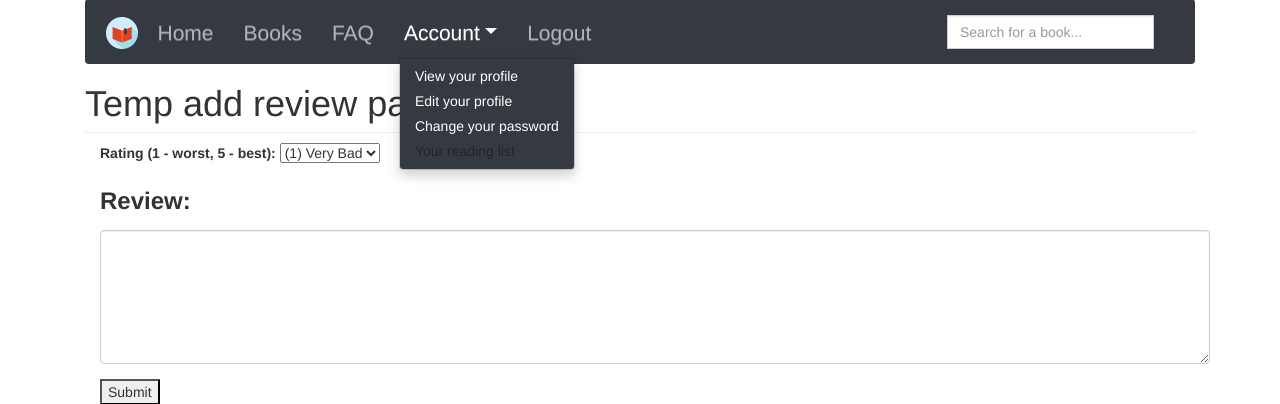
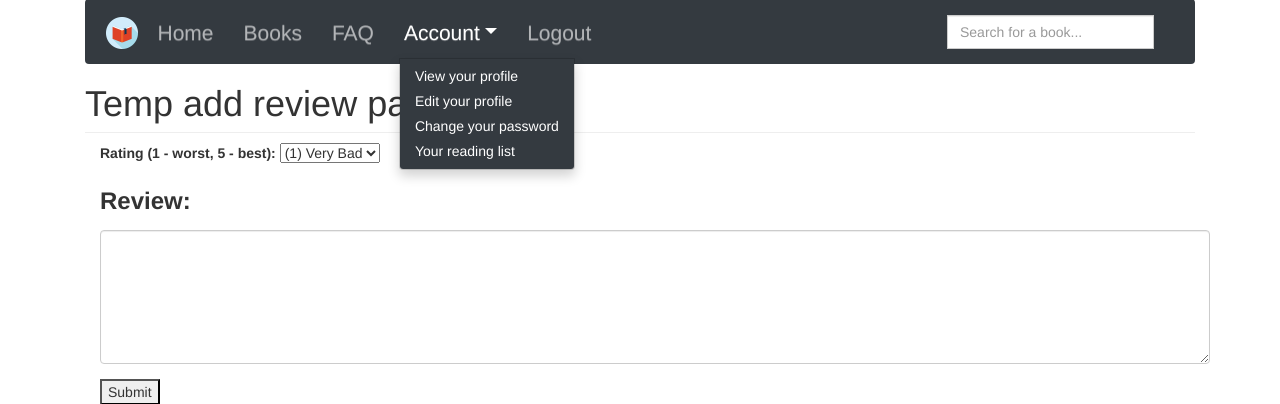
Before and after one commit to VladasX/Bookworm, a Django app: a page that uses templates/bookworm/base.html in a window 1280 px wide, after a click on "Account". Shown: the part 93-497 px from the top of the page. Run offline with Django 3.2, Linux system fonts and the light colour scheme; a user stored in the database is signed in; data comes from the database, SQL or seed files in the repository; both versions use the stored data as it was after the commit; parts of the project's set-up code (start-up, migrations or seed data) failed here and were passed over; some libraries are stand-ins or nearby versions.

Commit message:
cosmetic

```diff
--- a/templates/bookworm/base.html
+++ b/templates/bookworm/base.html
@@ -73,7 +73,7 @@
       				<a class="dropdown-item navbartext" href="/profile/{{ user.username }}">View your profile</a>
       				<a class="dropdown-item navbartext" href="/profile_edit/{{ user.username }}">Edit your profile</a>
       				<a class="dropdown-item navbartext" href="{% url 'auth_password_change' %}">Change your password</a>
-					<a class="dropdown-item" href="/reading_list/{{ user.username }}">Your reading list</a>
+					<a class="dropdown-item navbartext" href="/reading_list/{{ user.username }}">Your reading list</a>
             </div>
 			</li>
             <li class="nav-item navbarmargin">
```
Also changed, not shown: db.sqlite3.
